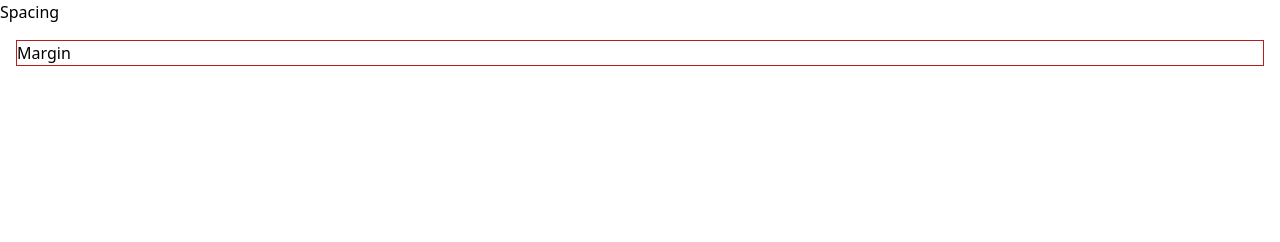
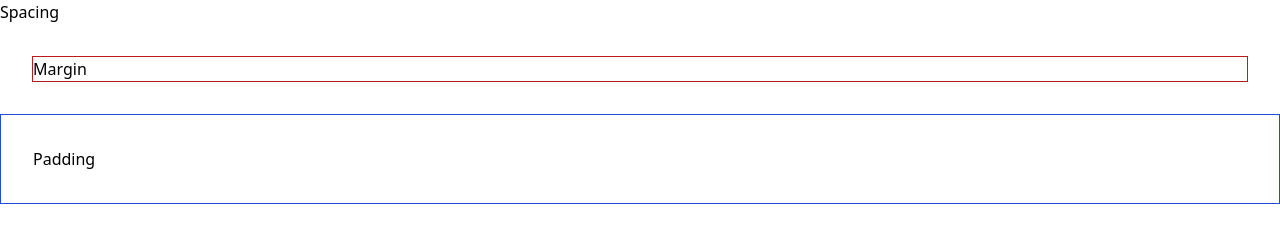
Before and after one commit to Mamat1411/belajar-tailwind, a website: page src/public/views/index.html in a window 1280 px wide. Drawn offline with Linux system fonts and the light colour scheme.

Commit message:
Learning About Spacing:Padding

```diff
--- a/src/public/views/index.html
+++ b/src/public/views/index.html
@@ -15,9 +15,11 @@
     <!-- Tailwind CSS: Spacing -->
      <!-- Padding adalah jarak di dalam sebuah element HTML -->
       <!-- Margin adalah jarak di luar sebuah element HTML -->
+       <!-- Margin memiliki nilai minus, sedangkan Padding tidak -->
      <section>
         <h2>Spacing</h2>
-        <div class="m-4 border border-red-700">Margin</div>
+        <div class="m-8 border border-red-700">Margin</div>
+        <div class="p-8 border border-blue-700">Padding</div>
      </section>
 </body>
 </html>
```
Also changed, not shown: src/public/css/style.css.
